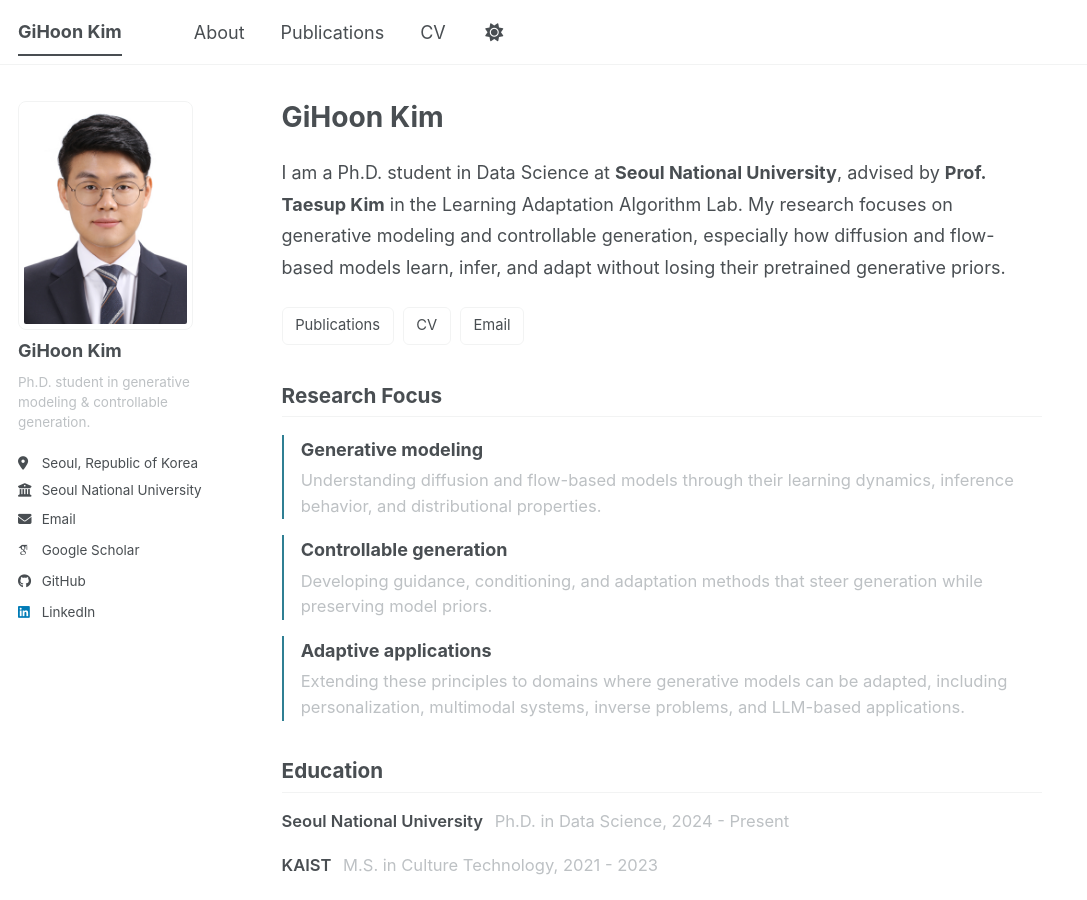
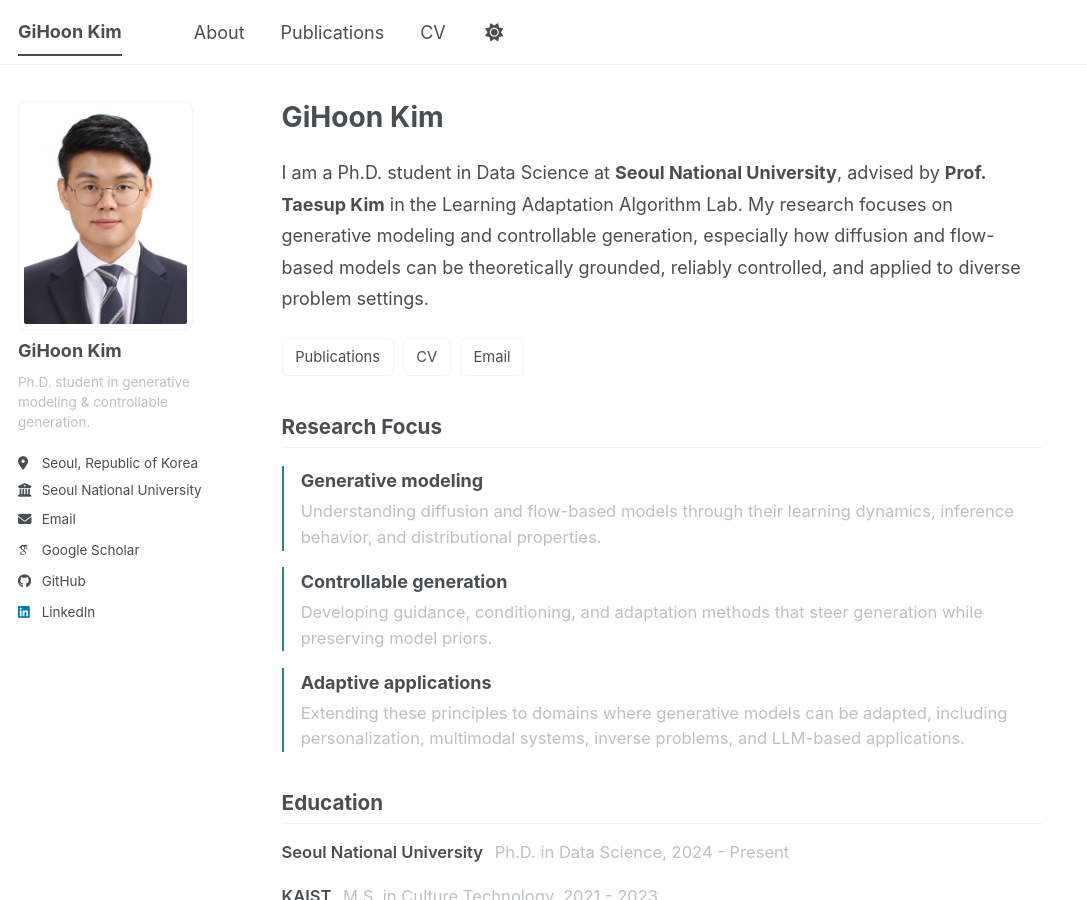
Before and after one commit to rlgnswk/gihoonkim, a Jekyll site: the page built from _pages/about.md, in a window 1280 px wide and 900 px high. Shown: the whole window, without its empty margins (0-1087 px from the left). Built offline with Jekyll 4.4.1, drawn with Linux system fonts in a browser that asks for light colours; some web fonts are replaced; a script bundle is joined from its source files by our own code; library files that are not in the unit come from our copies.

Commit message:
Clarify theoretical research motivation

```diff
--- a/_pages/about.md
+++ b/_pages/about.md
@@ -6,7 +6,7 @@
 ---
 
 <p class="intro-lede">
-I am a Ph.D. student in Data Science at <strong>Seoul National University</strong>, advised by <strong>Prof. Taesup Kim</strong> in the Learning Adaptation Algorithm Lab. My research focuses on generative modeling and controllable generation, especially how diffusion and flow-based models learn, infer, and adapt without losing their pretrained generative priors.
+I am a Ph.D. student in Data Science at <strong>Seoul National University</strong>, advised by <strong>Prof. Taesup Kim</strong> in the Learning Adaptation Algorithm Lab. My research focuses on generative modeling and controllable generation, especially how diffusion and flow-based models can be theoretically grounded, reliably controlled, and applied to diverse problem settings.
 </p>
 
 <div class="quick-links" aria-label="Quick links">
```
